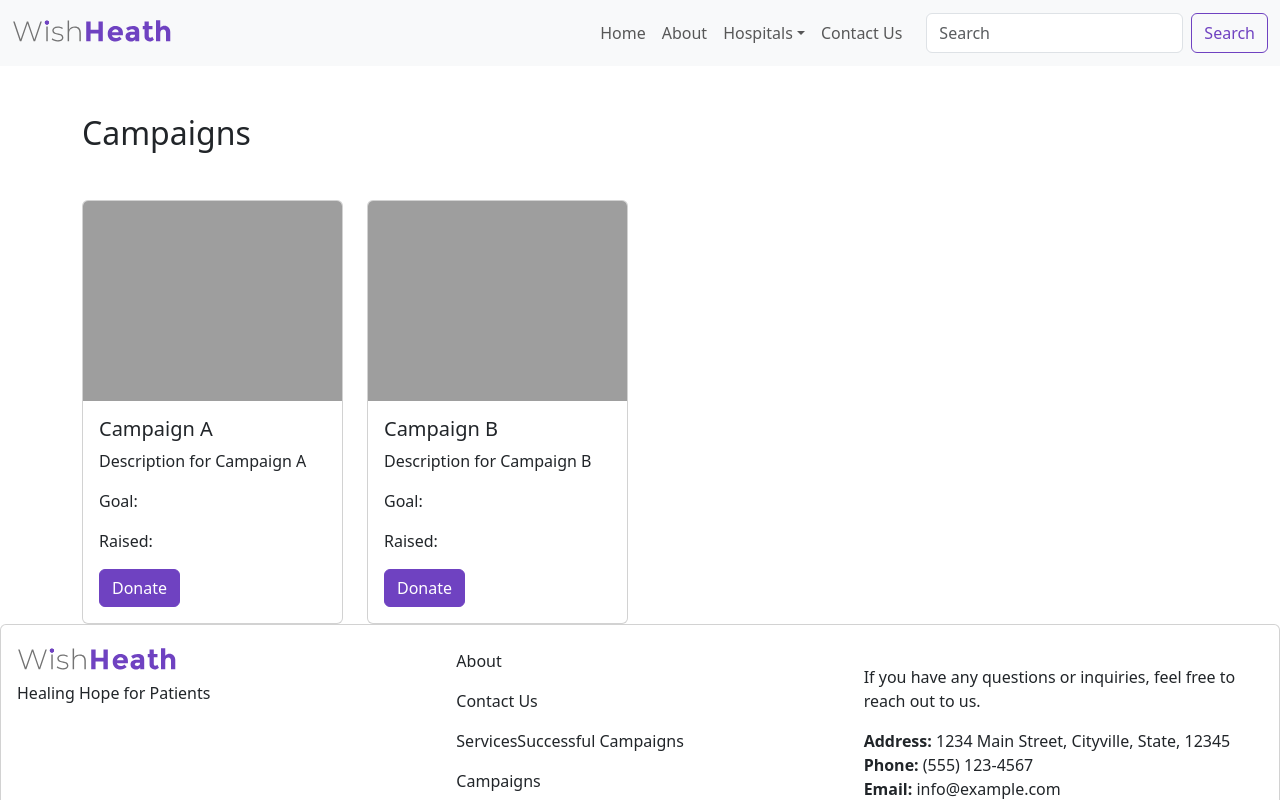
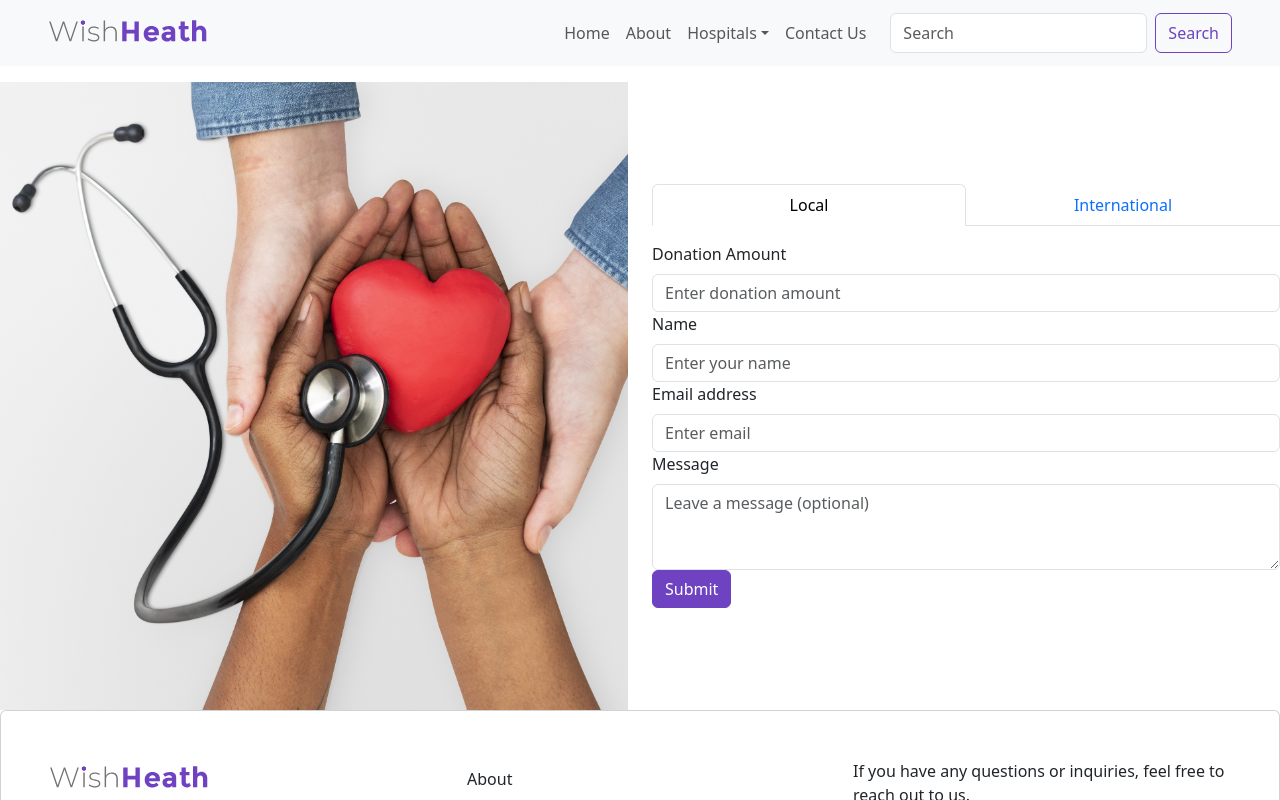
Before and after one commit to GDMfernando/healthcare_donation, a React (Create React App) app in the folder frontend/: page /hospital-page in a window 1280 px wide. Shown: the top 800 px of the page. Built offline with nearby package versions, Linux system fonts and the light colour scheme.

Commit message:
ui enhancment and adding donation form

```diff
--- /dev/null
+++ b/frontend/src/components/common_components/donation_form.js
@@ -0,0 +1,73 @@
+import React, { useState } from 'react';
+import { Form, Button } from 'react-bootstrap';
+
+const DonationForm = ({ onSubmit }) => {
+  const [donationAmount, setDonationAmount] = useState('');
+  const [name, setName] = useState('');
+  const [email, setEmail] = useState('');
+  const [message, setMessage] = useState('');
+
+  const handleSubmit = (e) => {
+    e.preventDefault();
+    onSubmit({ donationAmount, name, email, message });
+    // Clear form fields after submission
+    setDonationAmount('');
+    setName('');
+    setEmail('');
+    setMessage('');
+  };
+
+  return (
+    <Form onSubmit={handleSubmit}>
+      <Form.Group controlId="formDonationAmount">
+        <Form.Label>Donation Amount</Form.Label>
+        <Form.Control
+          type="number"
+          placeholder="Enter donation amount"
+          value={donationAmount}
+          onChange={(e) => setDonationAmount(e.target.value)}
+          required
+        />
+      </Form.Group>
+
+      <Form.Group controlId="formName">
+        <Form.Label>Name</Form.Label>
+        <Form.Control
+          type="text"
+          placeholder="Enter your name"
+          value={name}
+          onChange={(e) => setName(e.target.value)}
+          required
+        />
+      </Form.Group>
+
+      <Form.Group controlId="formEmail">
+        <Form.Label>Email address</Form.Label>
+        <Form.Control
+          type="email"
+          placeholder="Enter email"
+          value={email}
+          onChange={(e) => setEmail(e.target.value)}
+          required
+        />
+      </Form.Group>
+
+      <Form.Group controlId="formMessage">
+        <Form.Label>Message</Form.Label>
+        <Form.Control
+          as="textarea"
+          rows={3}
+          placeholder="Leave a message (optional)"
+          value={message}
+          onChange={(e) => setMessage(e.target.value)}
+        />
+      </Form.Group>
+
+      <Button variant="primary" className='primary_btn' type="submit">
+        Submit
+      </Button>
+    </Form>
+  );
+};
+
+export default DonationForm;
--- a/frontend/src/components/common_components/form_input.js
+++ b/frontend/src/components/common_components/form_input.js
@@ -3,7 +3,7 @@ import { Form } from 'react-bootstrap';
 
 const FormInput = ({ controlId, label, type, placeholder, name, value, onChange, required }) => {
   return (
-    <Form.Group controlId={controlId}>
+    <Form.Group controlId={controlId} className='mb-3'>
       <Form.Label>{label}</Form.Label>
       <Form.Control
         type={type}
--- a/frontend/src/components/public_view/contactus.js
+++ b/frontend/src/components/public_view/contactus.js
@@ -54,7 +54,7 @@ const ContactUsPage = () => {
                         </ListGroup>
                     </Col>
                     <Col md={{ span: 6 }}>
-                        <h2>Contact Us</h2>
+                        <h2 className='mb-5'>Contact Us</h2>
                         <Form onSubmit={handleSubmit}>
                             <FormInput
                                 controlId="formName"
--- a/frontend/src/components/public_view/footer.js
+++ b/frontend/src/components/public_view/footer.js
@@ -14,7 +14,7 @@ function Footer() {
 
   return (
     <Card className="text-center">
-      <Card.Body className='row'>
+      <Card.Body className='row p-5'>
         <div className='col-md-4 d-flex flex-column align-items-start'>
           <img
             src="/images/logo.svg"
@@ -46,7 +46,7 @@ function Footer() {
             </Nav.Item>
           </Nav>
         </div>
-        <div className='col-md-4 d-flex align-items-center'>
+        <div className='col-md-4 d-flex '>
           <Card.Text className="text-start">
             <p >
               If you have any questions or inquiries, feel free to reach out to us.
--- a/frontend/src/components/public_view/header.js
+++ b/frontend/src/components/public_view/header.js
@@ -23,7 +23,7 @@ const Header = () => {
       <div>
         <h1>Healing Hope for Patients</h1>
         <p>Join WishHealth in Making a Lasting Impact Through Donations.</p>
-        <Button variant="primary" className='primary_btn' onClick={handleHospitalButtonClick}>Donate for a hospital</Button>{' '}
+        <Button variant="primary" className='primary_btn me-2' onClick={handleHospitalButtonClick}>Donate for a hospital</Button>{' '}
         <Button variant="secondary" onClick={handleCampaignButtonClick}>Donate for a patient</Button>
       </div>
     </Col>
--- a/frontend/src/components/public_view/hospital_page.js
+++ b/frontend/src/components/public_view/hospital_page.js
@@ -1,30 +1,42 @@
-import React from 'react';
+import React, { useState } from 'react';
 import 'bootstrap/dist/css/bootstrap.min.css';
 import NavBar from './nav_bar'
-import CampaignCards from './campaign_cards';
 import Footer from './footer';
+import { Tab, Tabs, Row, Col, Image } from 'react-bootstrap';
+import DonationForm from '../common_components/donation_form';
 
-const HospitalPage = () =>{
-    const campaignsData = [
-        {
-          name: 'Campaign A',
-          description: 'Description for Campaign A',
-          imageUrl: 'path/to/imageA.jpg',
-        },
-        {
-          name: 'Campaign B',
-          description: 'Description for Campaign B',
-          imageUrl: 'path/to/imageB.jpg',
-        },
+const HospitalPage = () => {
 
-      ];
+  return (
+    <div>
+      <NavBar />
+      <Row className="align-items-center">
+        <Col xs={12} md={6}>
+          <Image
+            src="./images/hand-cupping-stethoscope-health-conce.jpg"
+            alt="Header Image"
+            fluid
+          />
+        </Col>
+        <Col xs={12} md={6}>
+          <Tabs
+            defaultActiveKey="Local"
+            id="justify-tab-example"
+            className="mb-3"
+            justify
+          >
+            <Tab eventKey="Local" title="Local">
+              <DonationForm></DonationForm>
+            </Tab>
+            <Tab eventKey="International" title="International">
+              Tab content for Profile
+            </Tab>
 
-    return(
-        <div>
-            <NavBar/>
-            <CampaignCards title="Campaigns" buttonText="More" campaigns={campaignsData} onButtonClick={HospitalPage}/>
-            <Footer/>
-        </div>
-    );
+          </Tabs>
+        </Col>
+      </Row>
+      <Footer />
+    </div>
+  );
 }
 export default HospitalPage;
--- a/frontend/src/components/public_view/nav_bar.js
+++ b/frontend/src/components/public_view/nav_bar.js
@@ -31,7 +31,7 @@ function NavBar() {
     <>
       {['md'].map((expand) => (
         <Navbar key={expand} expand={expand} className="bg-body-tertiary mb-3">
-          <Container fluid>
+          <Container fluid className='px-5'>
             <Navbar.Brand  as={Link} to="/" onClick={handleLogoClick}><img
                 src="/images/logo.svg"
                 alt="Logo"
--- a/frontend/src/components/public_view/public_home.js
+++ b/frontend/src/components/public_view/public_home.js
@@ -8,7 +8,7 @@ import CampaignCards from './campaign_cards';
 import Footer from './footer';
 import { useNavigate } from 'react-router-dom';
 import { callAPI } from '../../utils/help';
-import { Button } from 'react-bootstrap';
+import { Button, Container } from 'react-bootstrap';
 
 const PublicHome = () => {
   const navigate = useNavigate();
@@ -59,9 +59,9 @@ const PublicHome = () => {
       <Header />
       <StatisticsBar />
       <HospitalCards title="Registered Hospitals" hospitals={hospitals.slice(0, 4)}/>
-      <Button variant="link" onClick={handleHospitalButtonClick}>View More</Button>
+      <Container><Button className="px-0 mt-2" variant="link" onClick={handleHospitalButtonClick}>View More</Button></Container>
       <CampaignCards title="Active Campaigns" campaigns={campaigns.slice(0, 4)} />
-      <Button variant="link" onClick={handleCampaignButtonClick}>View More</Button>
+      <Container><Button className="px-0 mt-2 mb-5" variant="link" onClick={handleCampaignButtonClick}>View More</Button></Container>
       <Footer />
     </div>
   );
```
